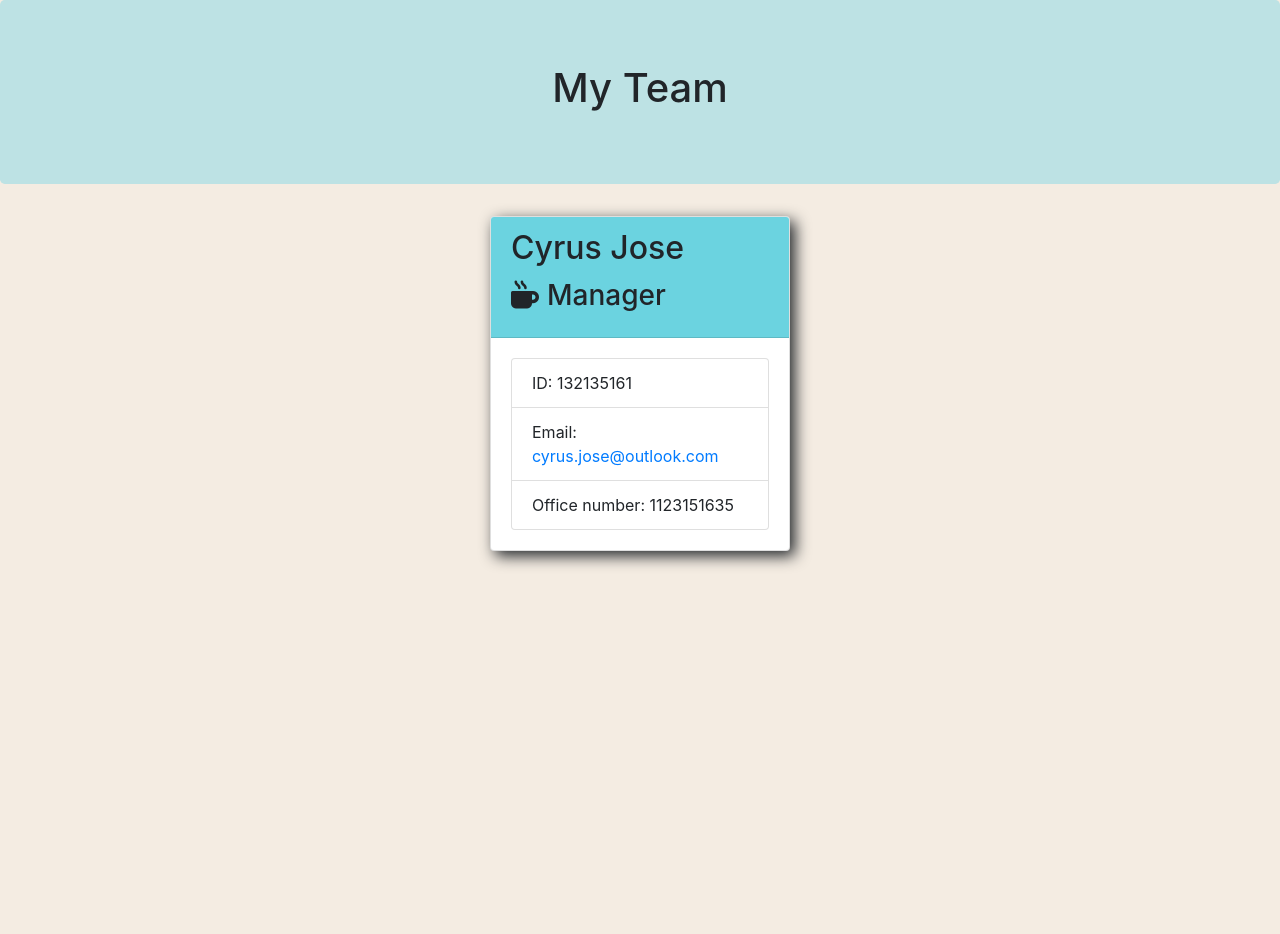
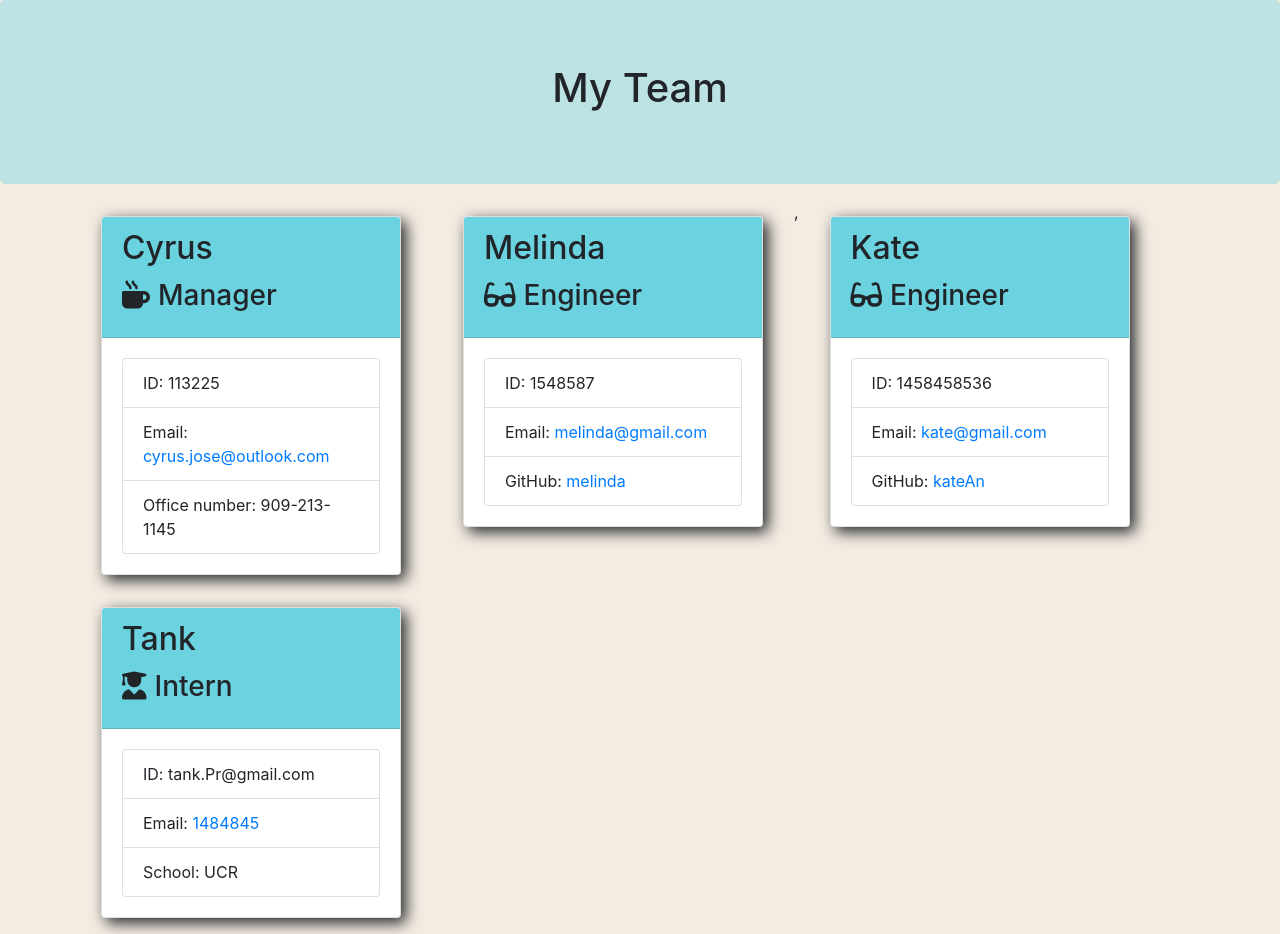
Before and after one commit to cyrusjose/Employee-Team-Generator, a website: page Develop/output/team.html in a window 1280 px wide. Before the commit the page ends 800 px from the top, so only its background shows below. Drawn offline with nearby package versions, Linux system fonts and the light colour scheme.

```diff
--- a/Develop/output/team.html
+++ b/Develop/output/team.html
@@ -26,16 +26,82 @@
                         <div class="col">
   <div class="card employee-card m-3 .h-100">
     <div class="card-header">
-      <h2 class="card-title">Cyrus Jose</h2>
+      <h2 class="card-title">Cyrus </h2>
       <h3 class="card-title"><i class="fas fa-mug-hot mr-2"></i>Manager</h3>
     </div>
     <div class="card-body">
       <ul class="list-group">
-        <li class="list-group-item">ID: 132135161</li>
+        <li class="list-group-item">ID: 113225</li>
         <li class="list-group-item">
           Email: <a href="mailto:cyrus.jose@outlook.com">cyrus.jose@outlook.com</a>
         </li>
-        <li class="list-group-item">Office number: 1123151635</li>
+        <li class="list-group-item">Office number: 909-213-1145</li>
+      </ul>
+    </div>
+  </div>
+</div><div class="col">
+  <div class="card employee-card m-3 .h-100">
+    <div class="card-header">
+      <h2 class="card-title">Melinda</h2>
+      <h3 class="card-title"><i class="fas fa-glasses mr-2"></i>Engineer</h3>
+    </div>
+    <div class="card-body">
+      <ul class="list-group">
+        <li class="list-group-item">ID: 1548587</li>
+        <li class="list-group-item">
+          Email: <a href="mailto:melinda@gmail.com">melinda@gmail.com</a>
+        </li>
+        <li class="list-group-item">
+          GitHub:
+          <a
+            href="https://github.com/melinda"
+            target="_blank"
+            rel="noopener noreferrer"
+            >melinda</a
+          >
+        </li>
+      </ul>
+    </div>
+  </div>
+</div>,<div class="col">
+  <div class="card employee-card m-3 .h-100">
+    <div class="card-header">
+      <h2 class="card-title">Kate</h2>
+      <h3 class="card-title"><i class="fas fa-glasses mr-2"></i>Engineer</h3>
+    </div>
+    <div class="card-body">
+      <ul class="list-group">
+        <li class="list-group-item">ID: 1458458536</li>
+        <li class="list-group-item">
+          Email: <a href="mailto:kate@gmail.com">kate@gmail.com</a>
+        </li>
+        <li class="list-group-item">
+          GitHub:
+          <a
+            href="https://github.com/kateAn"
+            target="_blank"
+            rel="noopener noreferrer"
+            >kateAn</a
+          >
+        </li>
+      </ul>
+    </div>
+  </div>
+</div><div class="col">
+  <div class="card employee-card m-3 .h-100">
+    <div class="card-header">
+      <h2 class="card-title">Tank</h2>
+      <h3 class="card-title">
+        <i class="fas fa-user-graduate mr-2"></i>Intern
+      </h3>
+    </div>
+    <div class="card-body">
+      <ul class="list-group">
+        <li class="list-group-item">ID: tank.Pr@gmail.com</li>
+        <li class="list-group-item">
+          Email: <a href="mailto:1484845">1484845</a>
+        </li>
+        <li class="list-group-item">School: UCR</li>
       </ul>
     </div>
   </div>
```
Also changed, not shown: README.md (added).
